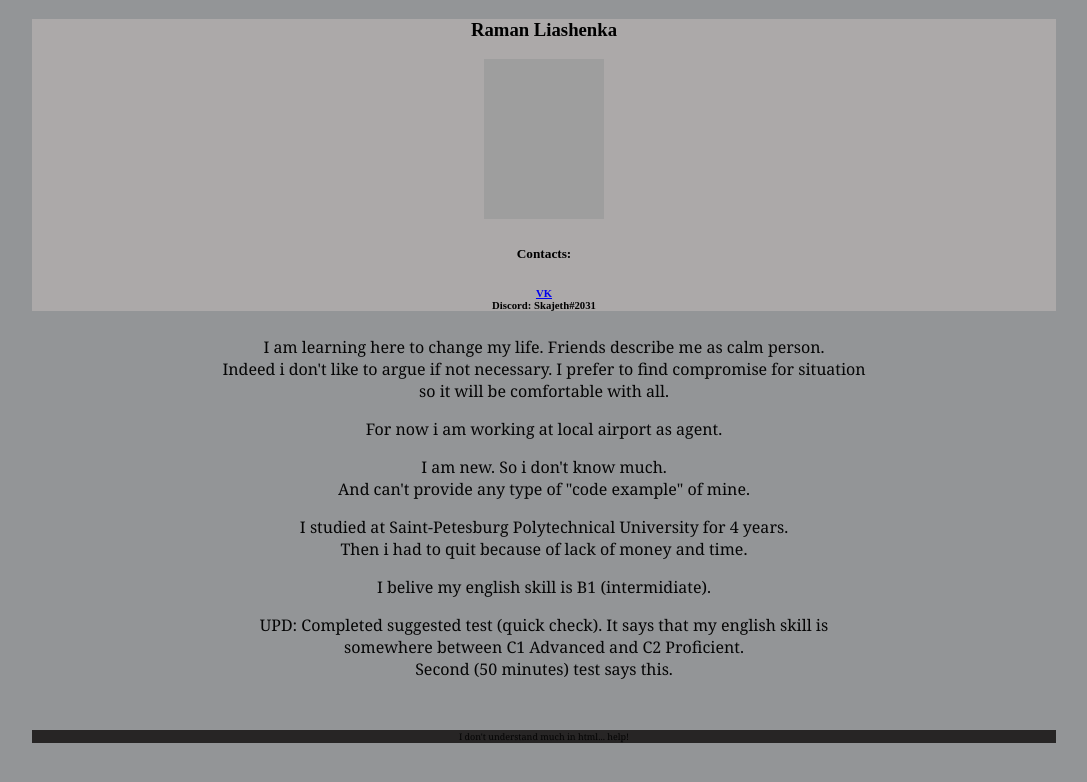
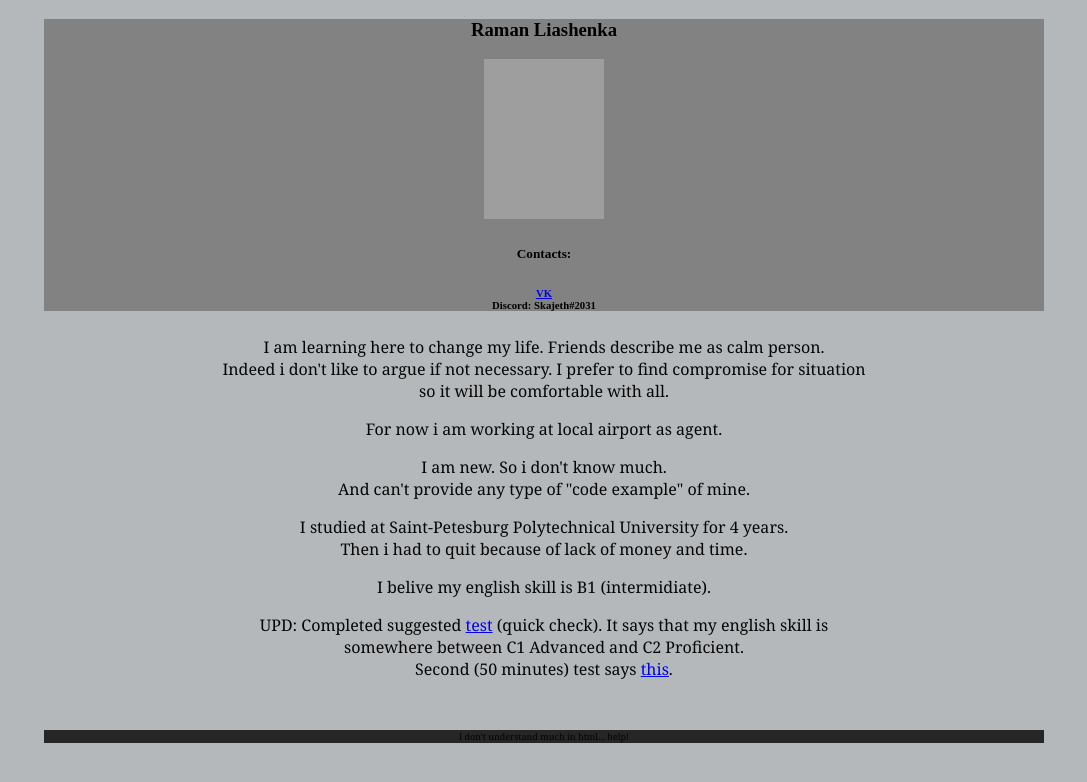
Before and after one commit to Skajeth/rsschool-cv, a plain HTML site: page index.html in a window 1280 px wide. Shown: the whole page, without its empty margins (96-1183 px from the left). Drawn offline with Linux system fonts and the light colour scheme; grey boxes are pictures that could not be loaded.

Commit message:
refactor: change structure

```diff
--- a/index.html
+++ b/index.html
@@ -19,7 +19,6 @@
             height="160px"
             alt="Photo"
         /></span>
-        <nav>
         <div>
           <h5>Contacts:</h5>
           <h6>
@@ -27,7 +26,6 @@
             Discord: Skajeth#2031
           </h6>
         </div>
-        </nav>
       </header>
       <section>
         <p>
@@ -48,15 +46,17 @@
         </p>
         <p>I belive my english skill is B1 (intermidiate).</p>
         <p>
-          UPD: Completed suggested test (quick check). It says that my english
-          skill is<br />
+          UPD: Completed suggested
+          <a href="https://www.efset.org/ru/free-english-test/">test</a> (quick
+          check). It says that my english skill is<br />
           somewhere between C1 Advanced and C2 Proficient.<br />
-          Second (50 minutes) test says this.
+          Second (50 minutes) test says
+          <a href="https://www.efset.org/cert/t9cX2a">this</a>.
         </p>
       </section>
     </main>
-  </body>
     <footer>
       <p>I don't understand much in html... help!</p>
     </footer>
+  </body>
 </html>
--- a/style.css
+++ b/style.css
@@ -1,12 +1,12 @@
 header {
-  background-color: #aca9a9;
+  background-color: #7a7a7adc;
 }
 body {
   text-align: center;
-  margin-left: 10%;
-  margin-right: 10%;
-  width: 1024px;
-  background-color: #939597;
+  margin: 0 auto;
+  padding: 0;
+  max-width: 1000px;
+  background-color: #b5b8bb;
 }
 p {
   font-family: Cambria, Cochin, Georgia, Times, "Times New Roman", sans-serif;
```
Lines whose indentation alone changed are shown as unchanged.
